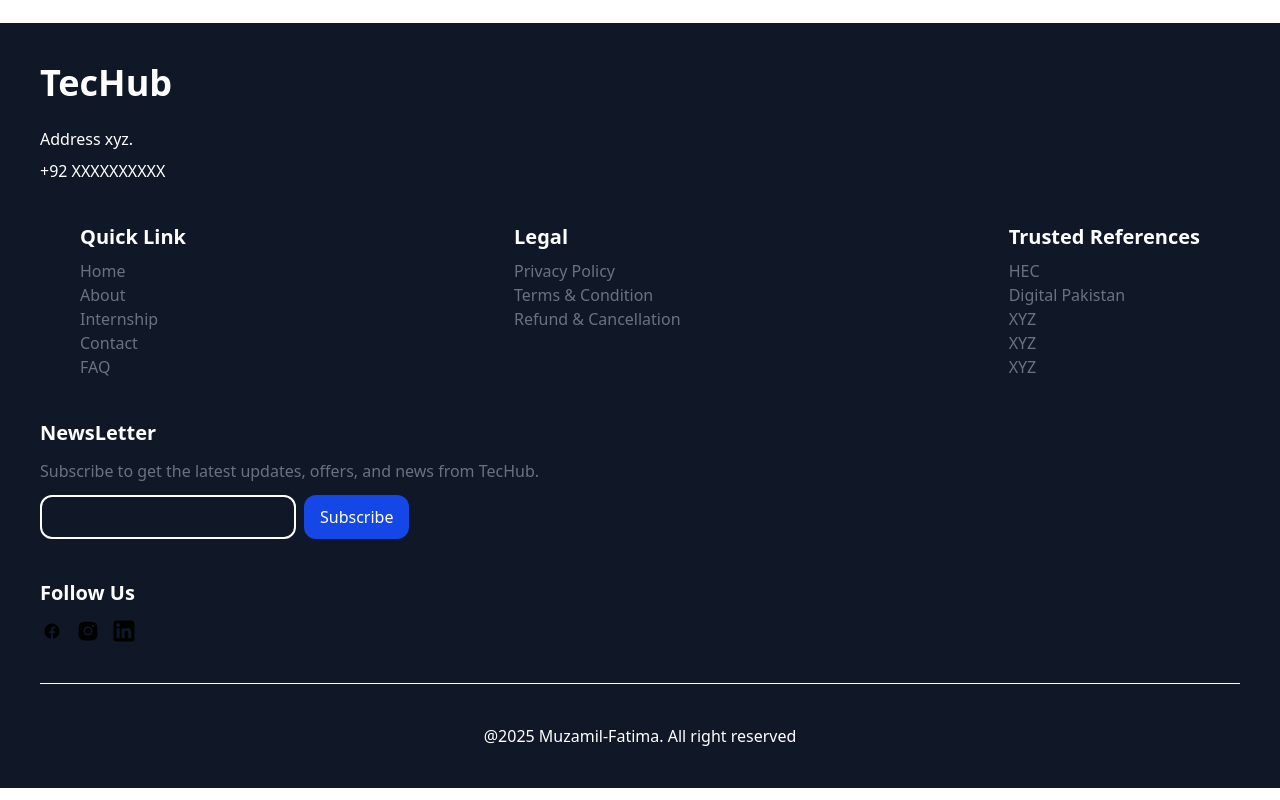
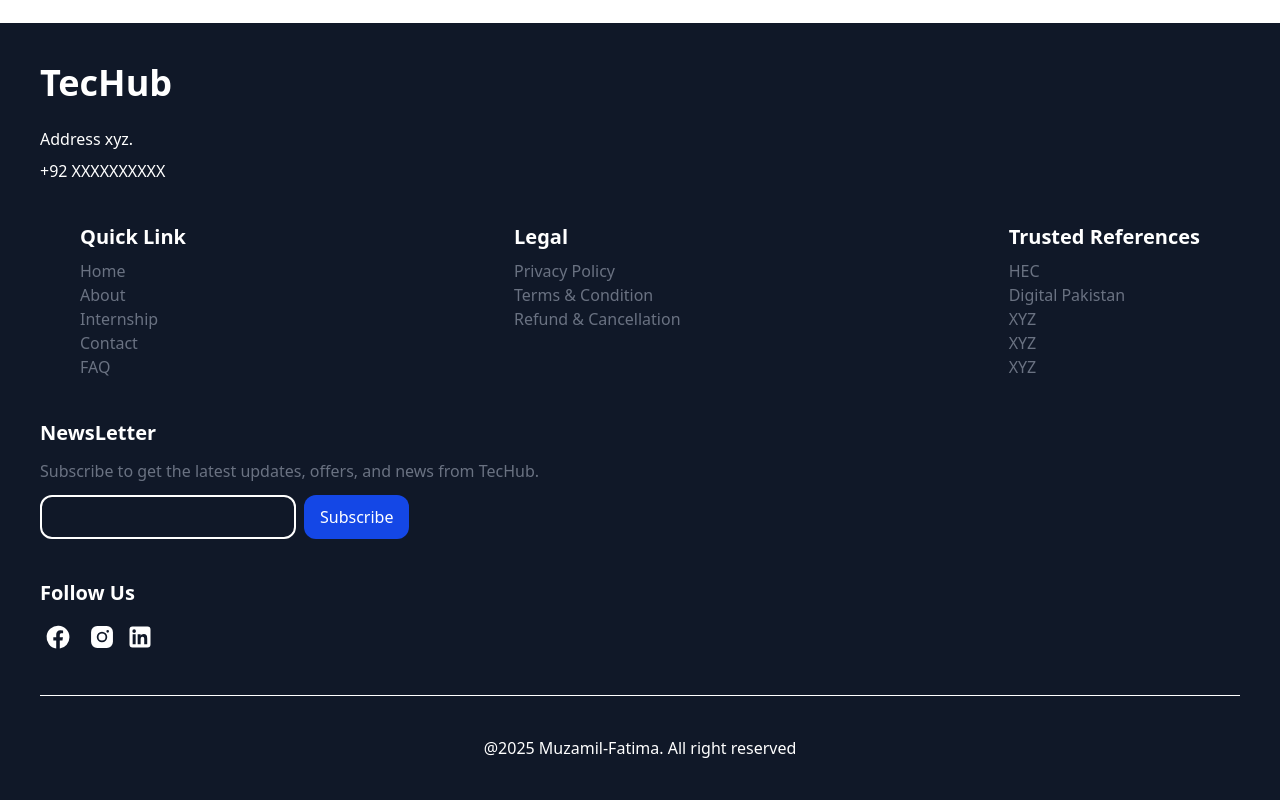
Before and after one commit to Muzamil-Fatima/Tec-Hub, a React app in the folder frontend/: page / in a window 1280 px wide. Shown: the part 5474-6274 px from the top of the page. Built offline with nearby package versions, Linux system fonts and the light colour scheme; the HTML template or start-up script is replaced by a standard one.

Commit message:
change in footer

```diff
--- a/frontend/src/Components/Footer.jsx
+++ b/frontend/src/Components/Footer.jsx
@@ -52,23 +52,24 @@ const Footer = () => {
             type="text"
             className="px-1.5 w-3xs py-2 rounded-xl border-2"
           />
-          <button className="bg-blue-700  px-4 py-2  rounded-xl ">
+          <button className="bg-blue-700  px-4 py-2  rounded-xl transform transition duration-200 hover:scale-105 ">
             Subscribe
           </button>
         </div>
       </div>
       <div className="space-y-3">
         <p className="text-white font-semibold text-xl">Follow Us</p>
-        <ul className="flex flex-row space-x-3">
+        <ul className="flex flex-row space-x-3 items-center">
           <li>
             <a href="">
               <svg
-                fill="#000000"
-                width="24px"
-                height="24px"
+                fill="#ffffff"
+                width="36px"
+                height="36px"
                 viewBox="-3 0 19 19"
                 xmlns="http://www.w3.org/2000/svg"
                 class="cf-icon-svg"
+                className="transform transition duration-200 hover:scale-105"
               >
                 <path d="M12.538 9.62a6.038 6.038 0 1 0-6.981 5.964v-4.22H4.023V9.62h1.534V8.29a2.13 2.13 0 0 1 2.28-2.349 9.285 9.285 0 0 1 1.352.118v1.486h-.762a.873.873 0 0 0-.984.943V9.62h1.675l-.268 1.746H7.443v4.22a6.04 6.04 0 0 0 5.095-5.966z" />
               </svg>
@@ -77,12 +78,13 @@ const Footer = () => {
           <li>
             <a href="">
               <svg
-                fill="#000000"
-                width="24px"
-                height="24px"
+                fill="#ffffff"
+                width="28px"
+                height="28px"
                 viewBox="0 0 256 256"
                 id="Flat"
                 xmlns="http://www.w3.org/2000/svg"
+                className="transform transition duration-200 hover:scale-105"
               >
                 <path d="M160,128a32,32,0,1,1-32-32A32.03667,32.03667,0,0,1,160,128Zm68-44v88a56.06353,56.06353,0,0,1-56,56H84a56.06353,56.06353,0,0,1-56-56V84A56.06353,56.06353,0,0,1,84,28h88A56.06353,56.06353,0,0,1,228,84Zm-52,44a48,48,0,1,0-48,48A48.05436,48.05436,0,0,0,176,128Zm16-52a12,12,0,1,0-12,12A12,12,0,0,0,192,76Z" />
               </svg>
@@ -95,12 +97,13 @@ const Footer = () => {
                 height="24px"
                 viewBox="0 0 16 16"
                 xmlns="http://www.w3.org/2000/svg"
+                className="transform transition duration-200 hover:scale-105"
               >
                 <path
                   fill-rule="evenodd"
                   clip-rule="evenodd"
                   d="M3 1a2 2 0 00-2 2v10a2 2 0 002 2h10a2 2 0 002-2V3a2 2 0 00-2-2H3zm1.102 4.297a1.195 1.195 0 100-2.39 1.195 1.195 0 000 2.39zm1 7.516V6.234h-2v6.579h2zM6.43 6.234h2v.881c.295-.462.943-1.084 2.148-1.084 1.438 0 2.219.953 2.219 2.766 0 .087.008.484.008.484v3.531h-2v-3.53c0-.485-.102-1.438-1.18-1.438-1.079 0-1.17 1.198-1.195 1.982v2.986h-2V6.234z"
-                  fill="#000000"
+                  fill="#ffffff"
                 />
               </svg>
             </a>
```
